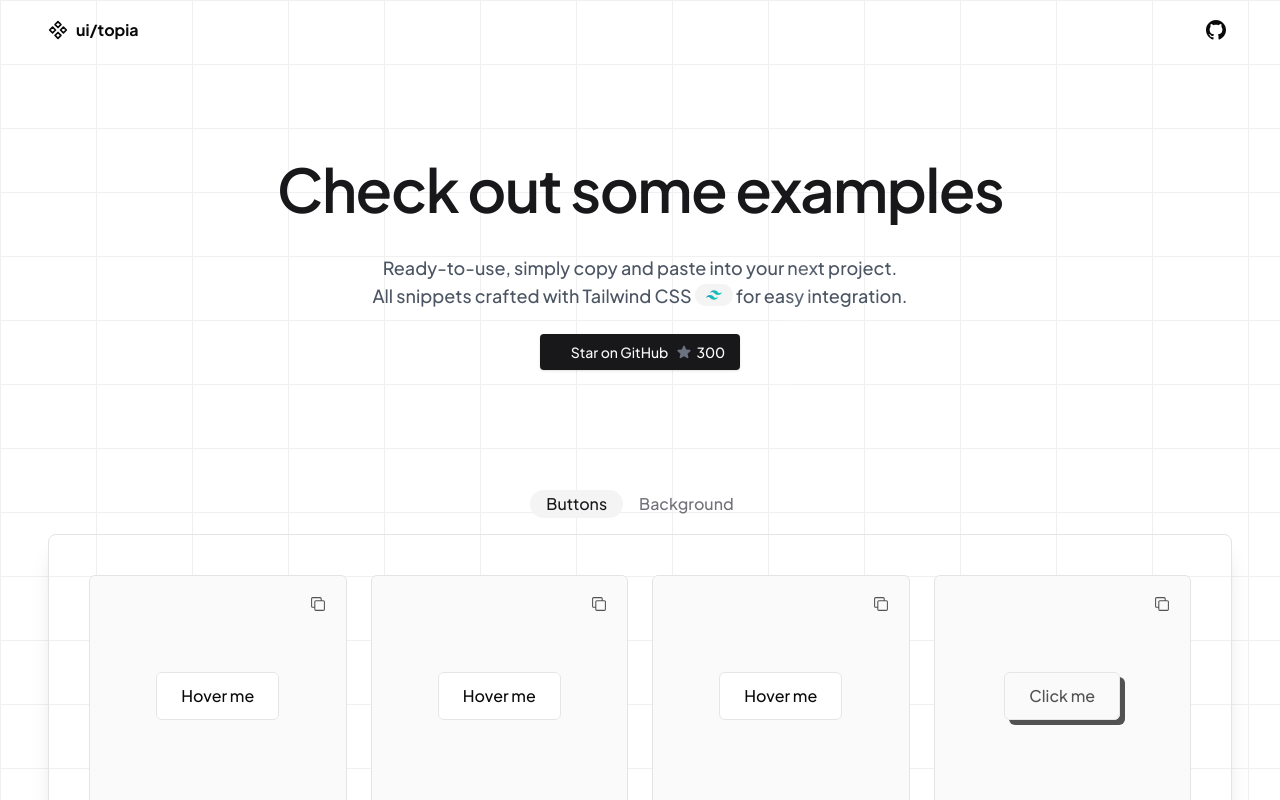
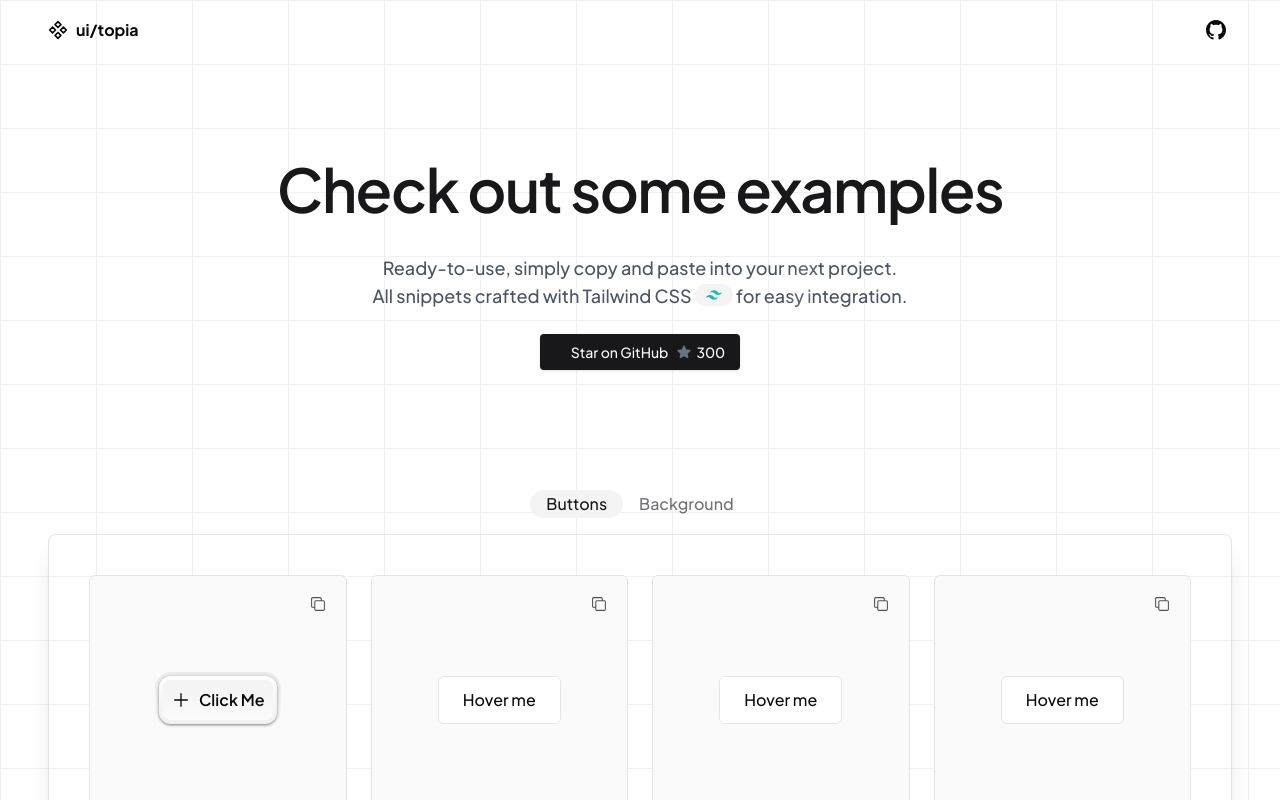
Before and after one commit to cahyawibawa/ui-topia, a Next.js app: page /examples/buttons in a window 1280 px wide. Shown: the top 800 px of the page. Built offline with nearby package versions, Linux system fonts and the light colour scheme; no server answers.

Commit message:
feat: new btn

```diff
--- /dev/null
+++ b/components/buttons/neumorphism.tsx
@@ -0,0 +1,16 @@
+import { PlusIcon } from '@radix-ui/react-icons'
+
+export function Neumorphism() {
+  return (
+    <div className="rounded-[16px] bg-gradient-to-b from-stone-300/40 to-transparent p-[4px]">
+      <button className="group rounded-[12px] bg-gradient-to-b from-white to-stone-200/40 p-[4px] shadow-[0_1px_3px_rgba(0,0,0,0.5)] active:scale-[0.995] active:shadow-[0_0px_1px_rgba(0,0,0,0.5)]">
+        <div className=" rounded-[8px] bg-gradient-to-b from-stone-200/40 to-white/80 p-2">
+          <div className="flex items-center gap-2">
+            <PlusIcon className="size-5" />
+            <span className="font-semibold">Click Me</span>
+          </div>
+        </div>
+      </button>
+    </div>
+  )
+}
--- a/data/buttons.ts
+++ b/data/buttons.ts
@@ -68,8 +68,10 @@ import { SubtleSkeuomorphic2 } from "@/components/buttons/subtle-skeumorphic-2";
 import { SubtleSkeuomorphic3 } from "@/components/buttons/subtle-skeumorphic-3";
 import { SubtleSkeuomorphic4 } from "@/components/buttons/subtle-skeumorphic-4";
 import { SubtleSkeuomorphic5 } from "@/components/buttons/subtle-skeumorphic-5";
+import { Neumorphism } from "@/components/buttons/neumorphism";
 
 export const BUTTONS = [
+  Neumorphism,
   White1,
   White2,
   White3,
```
